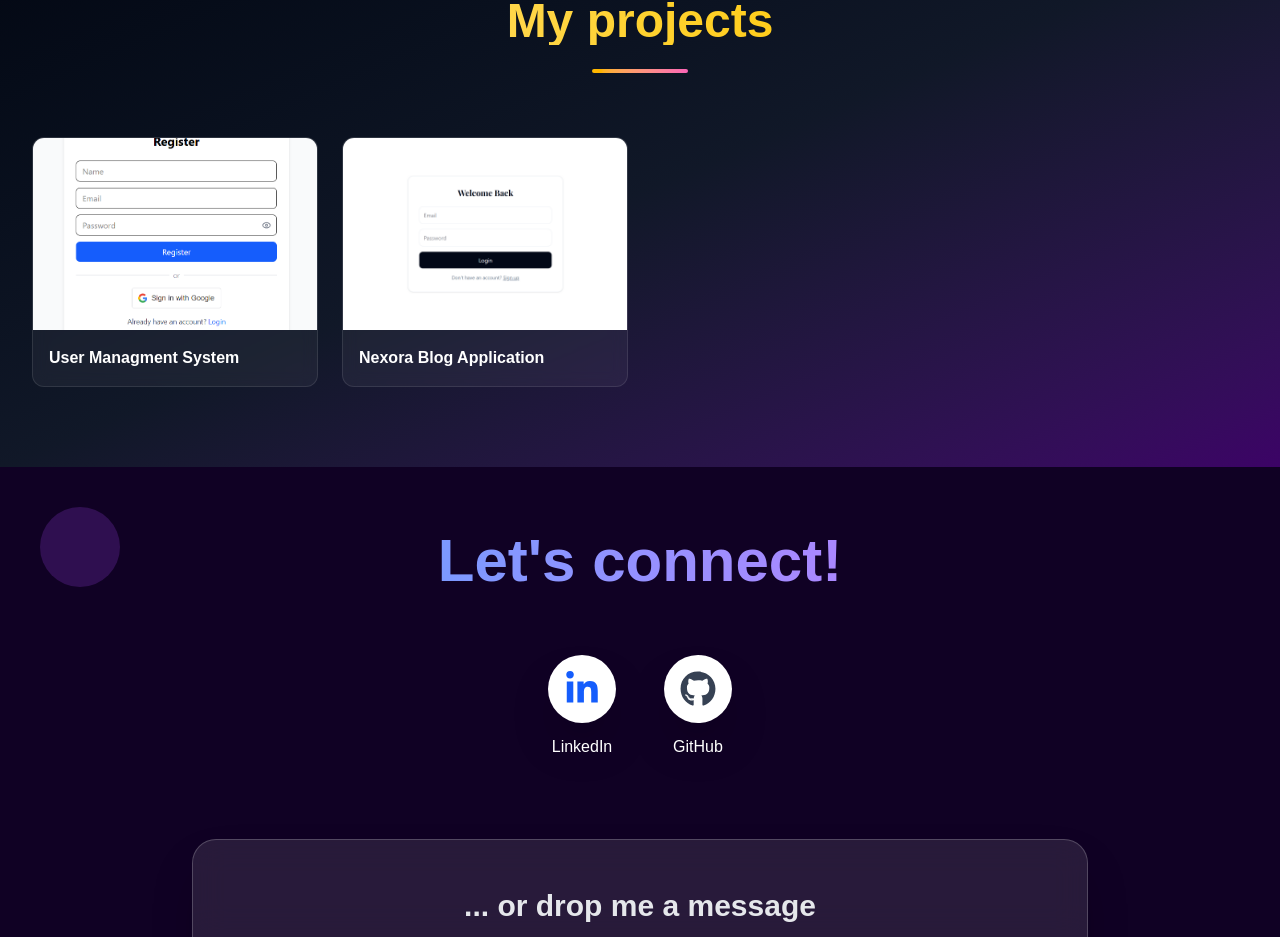
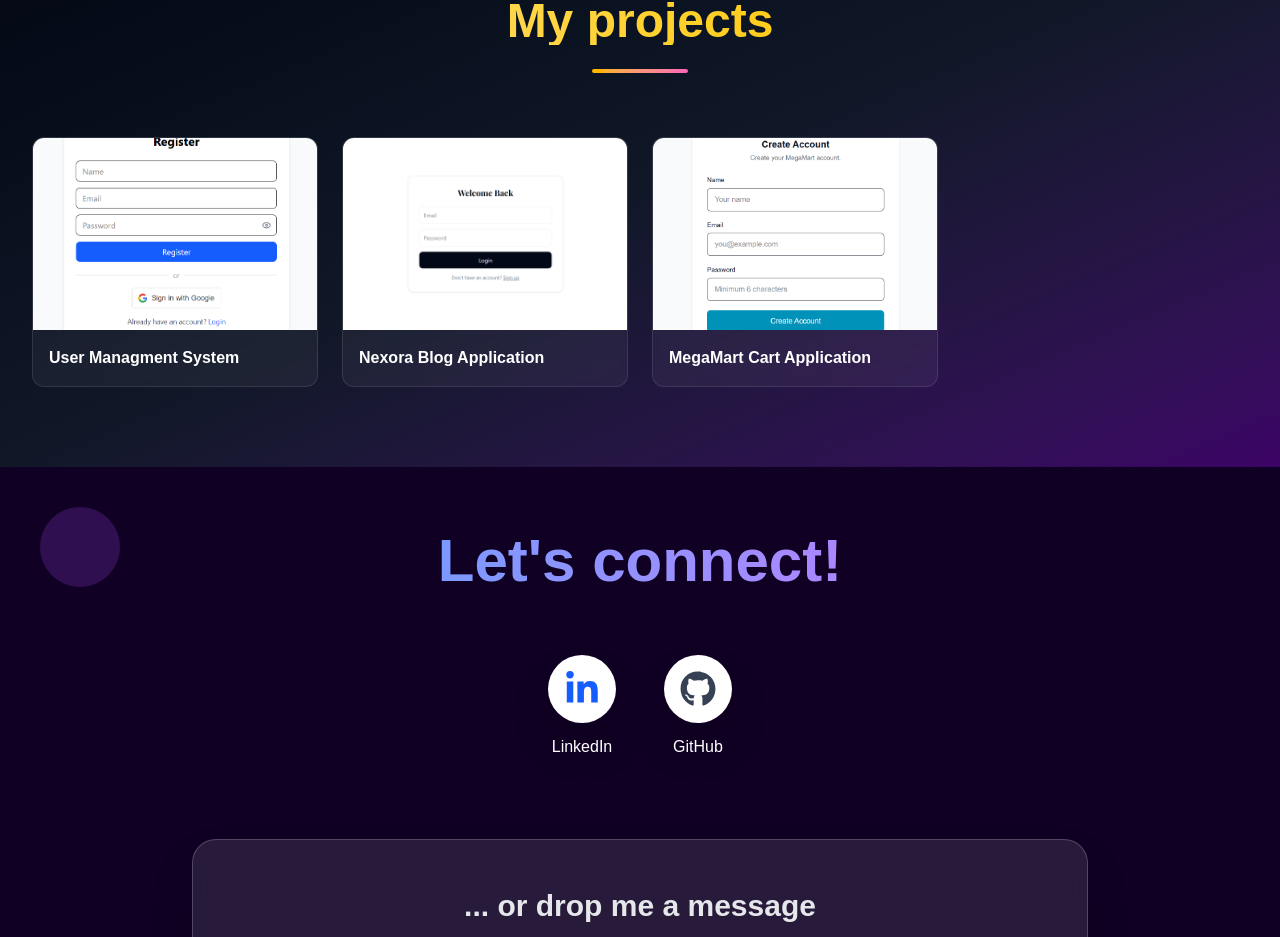
Before and after one commit to Susu1998-cyber/MyPortfolioNew, a Next.js app: page / in a window 1280 px wide. Shown: the part 923-1860 px from the top of the page. Built offline with nearby package versions, Linux system fonts and the light colour scheme.

Commit message:
changed CV format

```diff
--- a/components/Project.tsx
+++ b/components/Project.tsx
@@ -1,6 +1,7 @@
 import Image from "next/image";
 import UserMgmntImg from "../assets/usermgmntimg.png";
 import BlogImg from "../assets/blog.png";
+import MegaMart from "../assets/megamart.png"
 
 const Projects = () => {
   return (
@@ -31,6 +32,12 @@ const Projects = () => {
               src: BlogImg,
               alt: "Blog Application",
               title: "Nexora  Blog Application",
+            },
+              {
+              href: "https://mega-mart-store.vercel.app/",
+              src: MegaMart,
+              alt: "Cart Application",
+              title: "MegaMart Cart Application",
             },
           ].map((project, index) => (
             <a
```
Also changed, not shown: assets/megamart.png (added), 1 other file (tests, documents, lock files or other folders).
